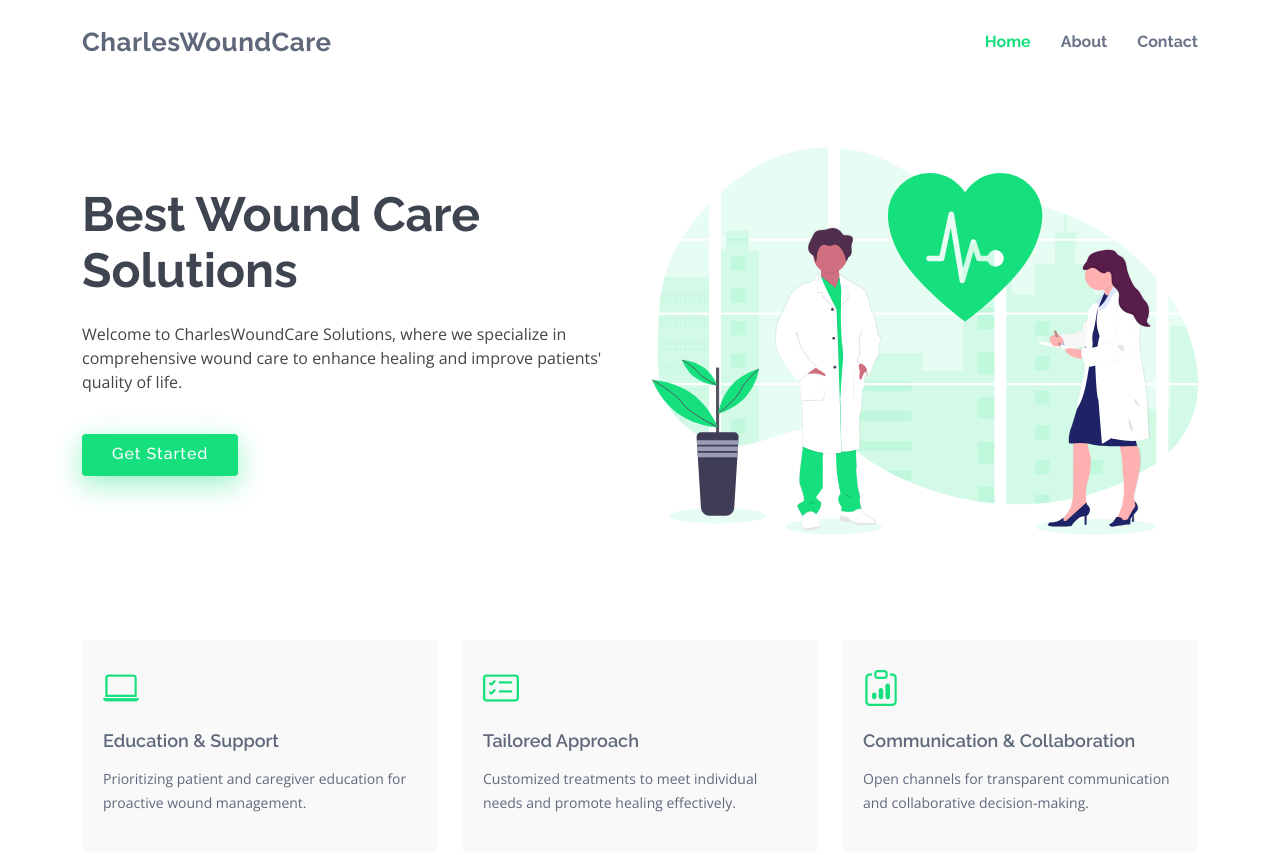
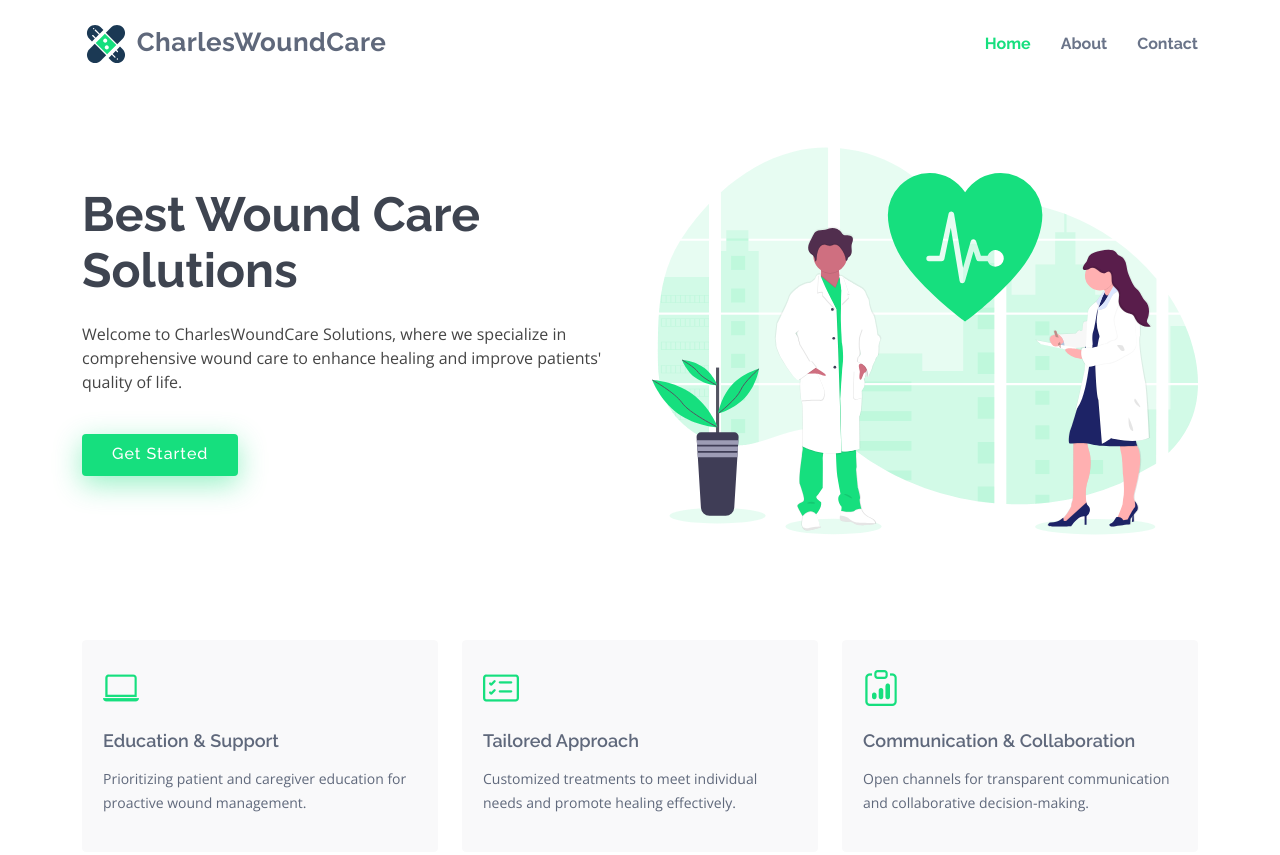
Before and after one commit to Daniel-16/business-site, a plain HTML site: page index.html in a window 1280 px wide. Shown: the top 855 px of the page. Drawn offline with nearby package versions, Linux system fonts and the light colour scheme.

Commit message:
feat: logo

```diff
--- a/index.html
+++ b/index.html
@@ -9,14 +9,8 @@
     <meta content="" name="keywords" />
 
     <!-- Favicons -->
-    <link
-      href="assets/img/182888095-wound-care-blue-gradient-concept-icon-injury-treatment-rehabilitation-program-medical-center-service.jpg"
-      rel="icon"
-    />
-    <link
-      href="assets/img/182888095-wound-care-blue-gradient-concept-icon-injury-treatment-rehabilitation-program-medical-center-service.jpg"
-      rel="apple-touch-icon"
-    />
+    <link href="assets/img/logo.svg" rel="icon" />
+    <link href="assets/img/logo.svg" rel="apple-touch-icon" />
 
     <!-- Google Fonts -->
     <link
@@ -55,7 +49,61 @@
     <!-- ======= Header ======= -->
     <header id="header" class="fixed-top">
       <div class="container d-flex align-items-center justify-content-between">
-        <h1 class="logo"><a href="index.html">CharlesWoundCare</a></h1>
+        <h1 class="logo">
+          <svg
+            width="3rem"
+            height="3rem"
+            viewBox="0 0 512 512"
+            id="Layer_1"
+            version="1.1"
+            xml:space="preserve"
+            xmlns="http://www.w3.org/2000/svg"
+            xmlns:xlink="http://www.w3.org/1999/xlink"
+          >
+            <style type="text/css">
+              .st0 {
+                fill: #1b3954;
+              }
+              .st1 {
+                fill: #16df7e;
+              }
+            </style>
+
+            <g>
+              <g>
+                <path
+                  class="st0"
+                  d="M78.1,312.1c-33.6,33.6-33.6,88.1,0,121.8c33.6,33.6,88.1,33.6,121.8,0l58-58L136.1,254.2L78.1,312.1z"
+                />
+
+                <path
+                  class="st0"
+                  d="M433.9,199.9c16.8-16.8,25.2-38.8,25.2-60.9c0-22-8.4-44.1-25.2-60.9c-33.6-33.6-88.1-33.6-121.8,0l-58,58    l121.8,121.8L433.9,199.9z"
+                />
+
+                <g>
+                  <g>
+                    <path
+                      class="st1"
+                      d="M244.3,146L146,244.3L267.7,366l98.3-98.3L244.3,146z M232.2,204.8c8.5-8.5,22.4-8.5,30.9,0      c8.5,8.5,8.5,22.4,0,30.9c-8.5,8.5-22.4,8.5-30.9,0C223.6,227.1,223.6,213.3,232.2,204.8z M248.9,307.2      c-8.5-8.5-8.5-22.4,0-30.9c8.5-8.5,22.4-8.5,30.9,0s8.5,22.4,0,30.9S257.4,315.8,248.9,307.2z"
+                    />
+                  </g>
+                </g>
+
+                <path
+                  class="st0"
+                  d="M106.7,228.4l30.3-30.3l-27.5-27.5c-2.7-2.7-2.7-7.2,0-9.9c2.7-2.7,7.2-2.7,9.9,0l27.5,27.5l32.5-32.5    l-41.9-41.9c-2.7-2.7-2.7-7.2,0-9.9c2.7-2.7,7.2-2.7,9.9,0l41.9,41.9l39.2-39.2l-28.5-28.5C183.1,61.3,161,52.9,139,52.9    c-22,0-44.1,8.4-60.9,25.2c-33.6,33.6-33.6,88.1,0,121.8L106.7,228.4z M119.6,87.9c0.3-0.3,0.7-0.6,1.1-0.9    c0.4-0.3,0.8-0.5,1.2-0.6c0.4-0.2,0.9-0.3,1.3-0.4c0.9-0.2,1.8-0.2,2.7,0c0.4,0.1,0.9,0.2,1.3,0.4c0.4,0.2,0.8,0.4,1.2,0.6    c0.4,0.3,0.7,0.5,1.1,0.9c0.3,0.3,0.6,0.7,0.9,1.1c0.3,0.4,0.5,0.8,0.6,1.2c0.2,0.4,0.3,0.9,0.4,1.3c0.1,0.4,0.1,0.9,0.1,1.4    s0,0.9-0.1,1.4c-0.1,0.4-0.2,0.9-0.4,1.3c-0.2,0.4-0.4,0.8-0.6,1.2c-0.3,0.4-0.5,0.7-0.9,1.1c-0.3,0.3-0.7,0.6-1.1,0.9    c-0.4,0.3-0.8,0.5-1.2,0.6c-0.4,0.2-0.9,0.3-1.3,0.4c-0.5,0.1-0.9,0.1-1.4,0.1c-0.5,0-0.9,0-1.4-0.1c-0.4-0.1-0.9-0.2-1.3-0.4    c-0.4-0.2-0.8-0.4-1.2-0.6s-0.7-0.6-1.1-0.9c-0.3-0.3-0.6-0.7-0.9-1.1s-0.5-0.8-0.7-1.2c-0.2-0.4-0.3-0.9-0.4-1.3    c-0.1-0.4-0.1-0.9-0.1-1.4C117.6,91,118.3,89.2,119.6,87.9z"
+                />
+
+                <path
+                  class="st0"
+                  d="M405.3,283.6l-35.1,35.1l12.8,12.8c2.7,2.7,2.7,7.2,0,9.9c-1.4,1.4-3.2,2.1-4.9,2.1s-3.6-0.7-4.9-2.1    l-12.8-12.8l-33.1,33.1l29.1,29.1c2.7,2.7,2.7,7.2,0,9.9c-1.4,1.4-3.2,2.1-4.9,2.1c-1.8,0-3.6-0.7-4.9-2.1l-29.1-29.1l-33.7,33.7    l28.5,28.5c33.6,33.6,88.1,33.6,121.8,0c33.6-33.6,33.6-88.1,0-121.8L405.3,283.6z M384.4,417.6c-0.1,0.5-0.2,0.9-0.4,1.3    c-0.2,0.4-0.4,0.8-0.6,1.2c-0.3,0.4-0.5,0.7-0.9,1.1c-0.3,0.3-0.7,0.6-1.1,0.9c-0.4,0.3-0.8,0.5-1.2,0.6c-0.4,0.2-0.9,0.3-1.3,0.4    c-0.5,0.1-0.9,0.1-1.4,0.1s-0.9,0-1.4-0.1c-0.4-0.1-0.9-0.2-1.3-0.4c-0.4-0.2-0.8-0.4-1.2-0.6c-0.4-0.3-0.7-0.5-1.1-0.9    c-0.3-0.3-0.6-0.7-0.9-1.1c-0.3-0.4-0.5-0.8-0.6-1.2c-0.2-0.4-0.3-0.9-0.4-1.3c-0.1-0.4-0.1-0.9-0.1-1.4c0-0.5,0-0.9,0.1-1.4    c0.1-0.4,0.2-0.9,0.4-1.3c0.2-0.4,0.4-0.8,0.6-1.2c0.3-0.4,0.5-0.7,0.9-1.1c0.3-0.3,0.7-0.6,1.1-0.9c0.4-0.3,0.8-0.5,1.2-0.6    c0.4-0.2,0.9-0.3,1.3-0.4c0.9-0.2,1.8-0.2,2.7,0c0.4,0.1,0.9,0.2,1.3,0.4c0.4,0.2,0.8,0.4,1.2,0.6c0.4,0.3,0.7,0.5,1.1,0.9    c0.3,0.3,0.6,0.7,0.9,1.1c0.3,0.4,0.5,0.8,0.6,1.2c0.2,0.4,0.3,0.9,0.4,1.3c0.1,0.5,0.1,0.9,0.1,1.4    C384.6,416.7,384.5,417.2,384.4,417.6z"
+                />
+              </g>
+            </g>
+          </svg>
+          <a href="index.html">CharlesWoundCare</a>
+        </h1>
         <!-- Uncomment below if you prefer to use an image logo -->
         <!-- <a href="index.html" class="logo"><img src="assets/img/logo.png" alt="" class="img-fluid"></a>-->
 
```
